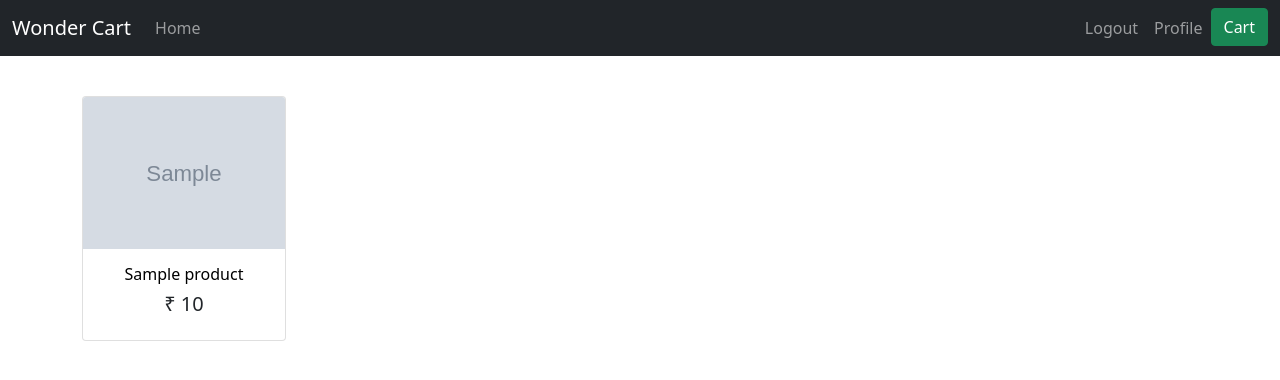
After one commit to VimalMatholiya175/DjangoProject, a Django app: page /viewCart in a window 1280 px wide. The commit adds this page. Shown: the top 380 px of the page. Run offline with Django 3.2, Linux system fonts and the light colour scheme; a user stored in the database is signed in; tables that the repository leaves empty hold one stand-in row (values such as "Sample post"); grey boxes marked "Sample" are stand-in pictures; some libraries are stand-ins or nearby versions.

Commit message:
View Cart

```diff
--- a/OnlineShoppingProject/ShoppingApp/templates/basicHome.html
+++ b/OnlineShoppingProject/ShoppingApp/templates/basicHome.html
@@ -48,7 +48,11 @@
                         {% endif %}
                     </li>
                     <li class="nav-item">
-                        <a class="btn btn-success" aria-current="page" href="#">Cart</a>
+                        {% if user.is_authenticated %}
+                            <a class="btn btn-success" aria-current="page" href="/viewCart">Cart</a>
+                        {% else %}
+                            <button class="btn btn-success" data-bs-toggle="modal" data-bs-target="#cartmodal" aria-current="page">Cart</button>
+                        {% endif %}
                     </li>
                 </ul>
             </div>
@@ -87,6 +91,20 @@
         </div>
     </div>
 
+    <div class="modal fade" id="cartmodal" tabindex="-1" aria-labelledby="cart" aria-hidden="true">
+        <div class="modal-dialog">
+            <div class="modal-content">
+                <div class="modal-header">
+                    <h5 class="modal-title" id="cart">Login to view cart</h5>
+                </div>
+                <div class="modal-footer">
+                    <button type="button" class="btn btn-secondary" data-bs-dismiss="modal">Close</button>
+                    <a href="/accounts/login" class="btn btn-primary">Log In</a>
+                </div>
+            </div>
+        </div>
+    </div>
+
     {% block body %} {% endblock %}
 
     <script src="https://cdn.jsdelivr.net/npm/bootstrap@5.0.0-beta2/dist/js/bootstrap.bundle.min.js"
--- /dev/null
+++ b/OnlineShoppingProject/ShoppingApp/templates/cart.html
@@ -0,0 +1,62 @@
+{% extends 'basicHome.html' %}
+
+
+{% block extra %} {% endblock %}
+
+
+{% block title %}User Cart - Wonder Cart {% endblock %}
+
+
+{% block css %}
+
+<style>
+
+    .center-details{
+        text-align: center;
+    }
+
+</style>
+
+{% endblock %}
+
+
+{% block body %}
+
+{% if message is None %}
+
+<!-- <div class="container">
+    <div
+</div> -->
+
+
+<div class="container">
+
+    <div class="row row-cols-1 row-cols-md-5 g-4 my-3">
+        {% for product,quantity in products %}
+        <div class="col">
+            <div class="card h-100">
+                <a href="/viewProducts/viewDetails?id={{product.id}}">
+                    <img src="/media/{{product.image}}" class="card-img-top" />
+                </a>
+                <div class="card-body">
+
+                        <a href="/viewProducts/viewDetails?id={{product.id}}" style="text-decoration: none;color:black">
+                            <h6 class="card-title center-details">{{product.name}}</h6>
+                        </a>
+
+                        <h5 class="center-details">₹ {{product.price}}</h5>
+
+                </div>
+            </div>
+        </div>
+        {% endfor %}
+    </div>
+</div>
+
+{% else %}
+
+<h5>{{message}}</h5>
+
+{% endif %}
+
+{% endblock %}
--- a/OnlineShoppingProject/ShoppingApp/templates/index.html
+++ b/OnlineShoppingProject/ShoppingApp/templates/index.html
@@ -1,4 +1,5 @@
 {% extends 'basicHome.html' %}
+
 
 {% block extra %} {% endblock %}
 
--- a/OnlineShoppingProject/ShoppingApp/urls.py
+++ b/OnlineShoppingProject/ShoppingApp/urls.py
@@ -6,5 +6,6 @@ urlpatterns=[
 
     path('',views.home,name='home'),
     path('addToCart',views.addToCart,name='addToCart'),
+    path('viewCart',views.viewCart,name='viewCart'),
 
 ]
--- a/OnlineShoppingProject/ShoppingApp/views.py
+++ b/OnlineShoppingProject/ShoppingApp/views.py
@@ -45,3 +45,29 @@ def addToCart(request):
 		cart.save()
 
 	return redirect('/viewProducts/viewDetails?id='+productId)
+
+
+def viewCart(request):
+
+	if not request.user.is_authenticated:
+		return redirect('/')
+
+	carts=Cart.objects.filter(user=request.user)
+
+	products=[]
+
+	if carts:
+		for cart in carts:
+			product=Product.objects.get(id=cart.product.id)
+			quantity=cart.quantity
+			if quantity :
+				products.append((product,quantity))
+
+	if len(products) == 0 :
+		message='Your Cart is Empty'
+	else:
+		message=None
+
+	data={'products':products,'message':message}
+
+	return render(request,'cart.html',data)
--- a/OnlineShoppingProject/ViewProducts/templates/viewDetails.html
+++ b/OnlineShoppingProject/ViewProducts/templates/viewDetails.html
@@ -68,5 +68,4 @@
     </div>
 </div>
 
-
 {% endblock %}
```
Also changed, not shown: OnlineShoppingProject/ViewProducts/views.py (+8 -1 lines).
